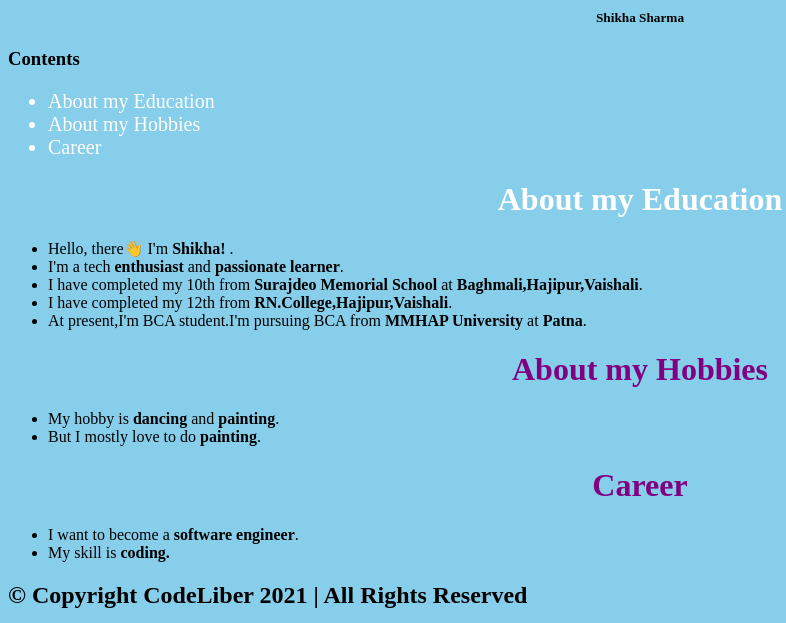
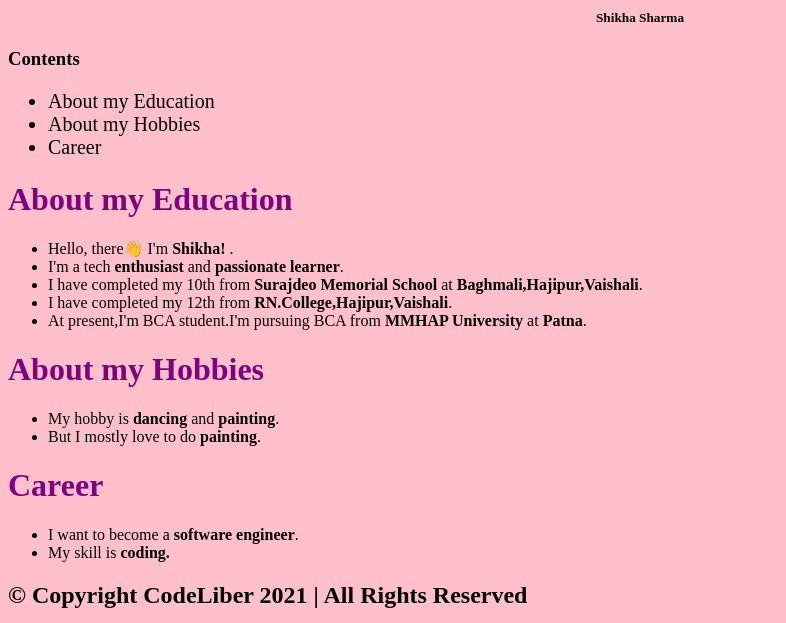
Before and after one commit to TechnicalShikha/TechnicalShikha.github.io, a plain HTML site: page index.html in a window 1280 px wide. Shown: the part 854-1477 px from the top of the page, without its empty margins (0-786 px from the left). Drawn offline with Linux system fonts and the light colour scheme.

Commit message:
Update style.css

```diff
--- a/style.css
+++ b/style.css
@@ -1,16 +1,11 @@
 body {
-background-color:SkyBlue;
-}
-
-h1{
-    text-align:center ;
+background-color:pink;
 }
 
 .h-one{
-    color:white;
+    color:purple;
 }
 
 .ul-style{
     font-size:20px;
-    color:white;
 }
```
